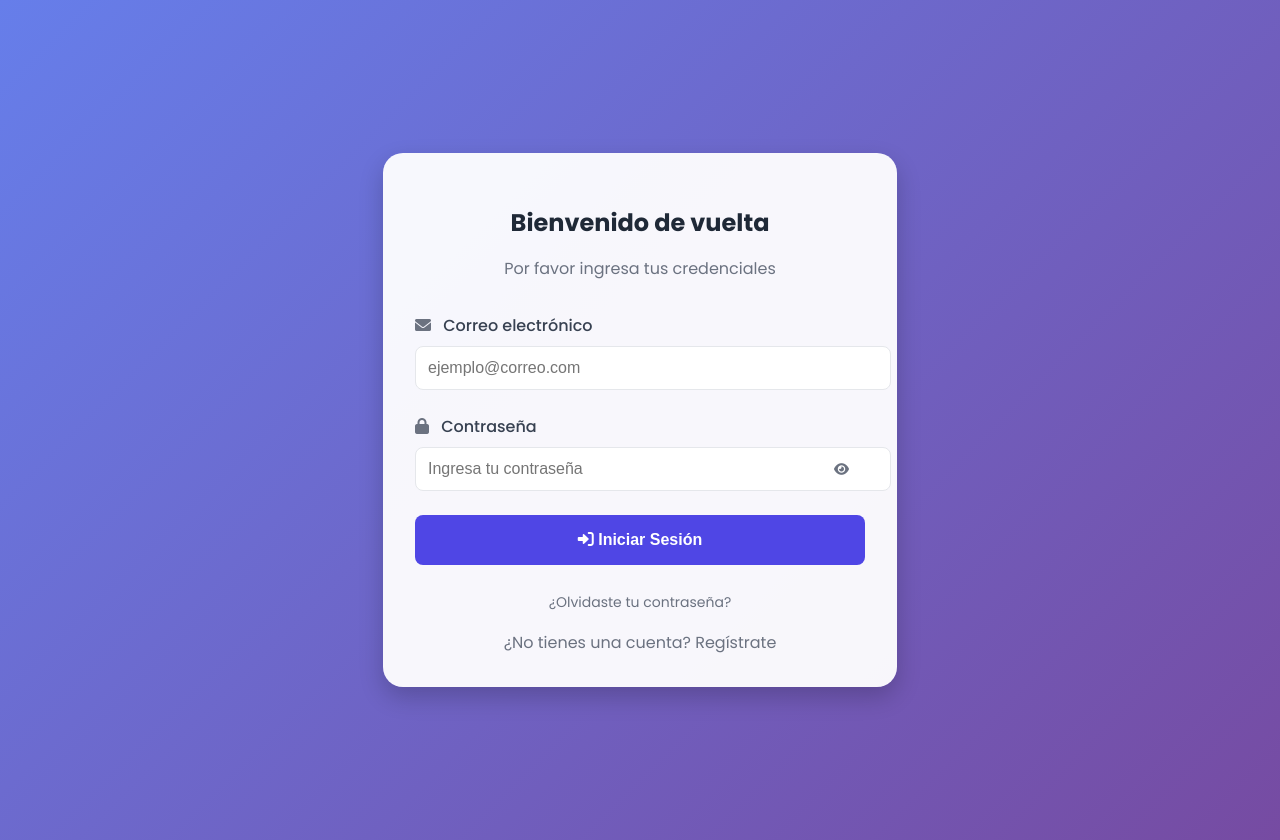
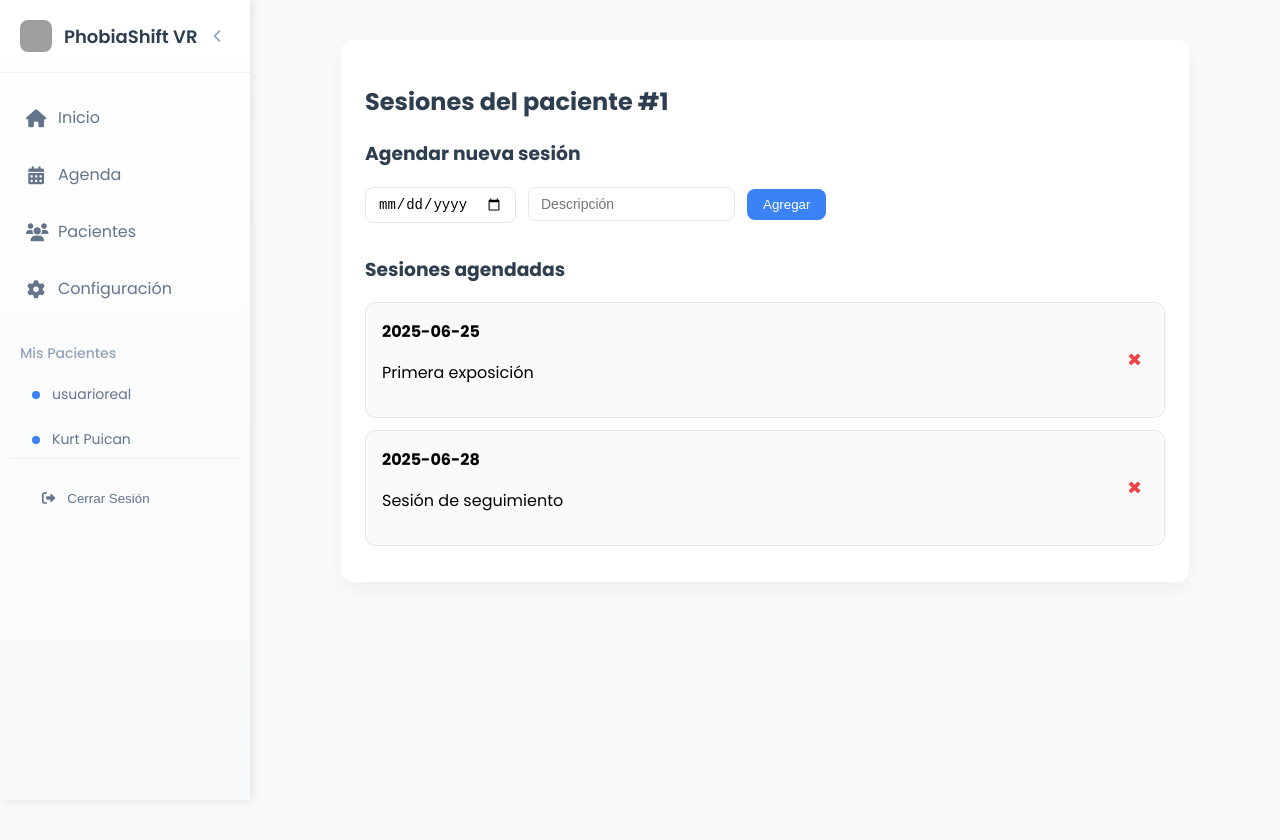
Before and after one commit to MindRelief-Grupo-04/Frontend-MindRelief, an Angular app: page /paciente/1/sesiones in a window 1280 px wide. Before the commit this address led to /login. After the commit the page ends 800 px from the top, so only its background shows below. Built offline with nearby package versions, Linux system fonts and the light colour scheme; data requests are answered from the project's data file; sample sign-in values are in the browser's storage; grey boxes are pictures that could not be loaded.

Commit message:
feat(sessions): add sessions component

```diff
--- a/db.json
+++ b/db.json
@@ -17,6 +17,12 @@
       "name": "hola123",
       "email": "hola@gmail.com",
       "password": "hola"
+    },
+    {
+      "id": "aa72",
+      "name": "leonardo leon",
+      "email": "hola12345@gmail.com",
+      "password": "hola"
     }
   ],
   "patients": [
@@ -26,6 +32,20 @@
       "name": "usuarioreal",
       "age": 54,
       "gender": "Femenino"
+    },
+    {
+      "id": "2305",
+      "userId": "1",
+      "name": "Kurt Puican",
+      "age": 23,
+      "gender": "Masculino"
+    },
+    {
+      "id": "4c7f",
+      "userId": "aa72",
+      "name": "Karen Dejo",
+      "age": 43,
+      "gender": "Masculino"
     }
   ],
   "events": [
@@ -46,6 +66,33 @@
       "end": "2024-06-16T14:00:00Z",
       "description": "Almuerzo en la cafetería central",
       "color": "#0b8043"
+    },
+    {
+      "id": "1cb1",
+      "userId": "aa72",
+      "title": "willy",
+      "start": "2025-06-15T08:00:00-05:00",
+      "end": "2025-06-15T08:30:00-05:00",
+      "description": "",
+      "color": "#4285f4"
+    },
+    {
+      "id": "df20",
+      "userId": "aa72",
+      "title": "maria",
+      "start": "2025-06-16T11:00:00-05:00",
+      "end": "2025-06-16T11:30:00-05:00",
+      "description": "",
+      "color": "#4285f4"
+    },
+    {
+      "id": "3e45",
+      "userId": "aa72",
+      "title": "salva",
+      "start": "2025-06-18T07:00:00-05:00",
+      "end": "2025-06-18T07:30:00-05:00",
+      "description": "",
+      "color": "#4285f4"
     }
   ]
 }
--- a/src/app/app.routes.ts
+++ b/src/app/app.routes.ts
@@ -30,6 +30,11 @@ export const routes: Routes = [
     canActivate: [AuthGuard],
     loadComponent: () => import('./pages/configuracion/configuracion.component').then(m => m.ConfiguracionComponent)
   },
+  {
+    path: 'paciente/:id/sesiones',
+    loadComponent: () => import('./pages/sessions/sessions.component').then(m => m.SessionsComponent)
+  },
+
  // {
    // path: 'monitoring/:id',
    // canActivate: [AuthGuard],
--- a/src/app/pages/sessions/sessions.component.css
+++ b/src/app/pages/sessions/sessions.component.css
@@ -0,0 +1,66 @@
+.sessions-container {
+  max-width: 800px;
+  margin: 40px auto;
+  padding: 24px;
+  background: #ffffff;
+  border-radius: 12px;
+  box-shadow: 0 8px 20px rgba(0, 0, 0, 0.05);
+  font-family: 'Poppins', sans-serif;
+}
+
+h2, h3 {
+  color: #2c3e50;
+}
+
+.session-form {
+  margin-bottom: 32px;
+}
+
+.session-form input {
+  margin-right: 12px;
+  padding: 8px 12px;
+  border: 1px solid #e2e8f0;
+  border-radius: 8px;
+  font-size: 14px;
+}
+
+.session-form button {
+  padding: 8px 16px;
+  background-color: #3b82f6;
+  color: white;
+  border: none;
+  border-radius: 8px;
+  cursor: pointer;
+  font-weight: 500;
+}
+
+.session-form button:hover {
+  background-color: #2563eb;
+}
+
+.session-list .session-card {
+  display: flex;
+  justify-content: space-between;
+  align-items: center;
+  background: #f9fafb;
+  border: 1px solid #e5e7eb;
+  border-radius: 10px;
+  padding: 16px;
+  margin-bottom: 12px;
+}
+
+.session-card .info {
+  flex-grow: 1;
+}
+
+.session-card .delete {
+  background: transparent;
+  border: none;
+  color: #ef4444;
+  font-size: 18px;
+  cursor: pointer;
+}
+
+.session-card .delete:hover {
+  color: #dc2626;
+}
--- a/src/app/pages/sessions/sessions.component.html
+++ b/src/app/pages/sessions/sessions.component.html
@@ -1 +1,28 @@
-<p>sessions works!</p>
+<div class="sessions-container">
+  <h2>Sesiones del paciente #{{ patientId }}</h2>
+
+  <div class="session-form">
+    <h3>Agendar nueva sesión</h3>
+    <form (ngSubmit)="addSession()">
+      <input type="date" [(ngModel)]="newDate" name="date" required />
+      <input type="text" [(ngModel)]="newDescription" name="description" placeholder="Descripción" required />
+      <button type="submit">Agregar</button>
+    </form>
+  </div>
+
+  <div class="session-list">
+    <h3>Sesiones agendadas</h3>
+    <div *ngIf="sessions.length > 0; else empty">
+      <div class="session-card" *ngFor="let session of sessions">
+        <div class="info">
+          <strong>{{ session.date }}</strong>
+          <p>{{ session.description }}</p>
+        </div>
+        <button class="delete" (click)="deleteSession(session.id)">✖</button>
+      </div>
+    </div>
+    <ng-template #empty>
+      <p>No hay sesiones agendadas aún.</p>
+    </ng-template>
+  </div>
+</div>
--- a/src/app/pages/sessions/sessions.component.ts
+++ b/src/app/pages/sessions/sessions.component.ts
@@ -1,11 +1,57 @@
-import { Component } from '@angular/core';
+import { Component, OnInit } from '@angular/core';
+import { ActivatedRoute } from '@angular/router';
+import { CommonModule } from '@angular/common';
+import { FormsModule } from '@angular/forms';
+
+interface Session {
+  id: string;
+  date: string;
+  description: string;
+}
 
 @Component({
   selector: 'app-sessions',
-  imports: [],
+  standalone: true,
+  imports: [CommonModule, FormsModule],
   templateUrl: './sessions.component.html',
-  styleUrl: './sessions.component.css'
+  styleUrls: ['./sessions.component.css']
 })
-export class SessionsComponent {
+export class SessionsComponent implements OnInit {
+  patientId!: string;
+  sessions: Session[] = [];
 
+  newDate = '';
+  newDescription = '';
+
+  ngOnInit(): void {
+    this.patientId = this.route.snapshot.paramMap.get('id') || '';
+    this.loadSessions();
+  }
+
+  constructor(private route: ActivatedRoute) {}
+
+  loadSessions(): void {
+    // Simulación: luego conectar a un servicio backend
+    this.sessions = [
+      { id: '1', date: '2025-06-25', description: 'Primera exposición' },
+      { id: '2', date: '2025-06-28', description: 'Sesión de seguimiento' }
+    ];
+  }
+
+  addSession(): void {
+    if (this.newDate && this.newDescription) {
+      const newSession: Session = {
+        id: crypto.randomUUID(),
+        date: this.newDate,
+        description: this.newDescription
+      };
+      this.sessions.push(newSession);
+      this.newDate = '';
+      this.newDescription = '';
+    }
+  }
+
+  deleteSession(id: string): void {
+    this.sessions = this.sessions.filter(session => session.id !== id);
+  }
 }
--- a/src/app/sidebar/sidebar.component.html
+++ b/src/app/sidebar/sidebar.component.html
@@ -32,7 +32,7 @@
     <div class="patients-section" *ngIf="isExpanded && patients.length > 0">
       <h3>Mis Pacientes</h3>
       <div class="patient-list">
-        <div class="patient-item" *ngFor="let patient of patients">
+        <div class="patient-item" *ngFor="let patient of patients" (click)="goToSessions(patient.id.toString())">
           <span class="status blue"></span>
           <span class="patient-name">{{ patient.name }}</span>
         </div>
@@ -46,3 +46,4 @@
     </button>
   </div>
 </div>
+</div>
--- a/src/app/sidebar/sidebar.component.ts
+++ b/src/app/sidebar/sidebar.component.ts
@@ -1,5 +1,5 @@
 import { Component, OnInit } from '@angular/core';
-import { RouterLink, RouterLinkActive } from '@angular/router';
+import {Router, RouterLink, RouterLinkActive} from '@angular/router';
 import { CommonModule } from '@angular/common';
 import { AuthService } from '../User/services/auth.service';
 import { PatientService } from '../services/patient.service';
@@ -18,14 +18,15 @@ export class SidebarComponent implements OnInit {
 
   constructor(
     private authService: AuthService,
-    private patientService: PatientService
+    private patientService: PatientService,
+    private router: Router
   ) {}
 
   ngOnInit(): void {
-    const userId = this.authService.currentUserValue?.id?.toString() || '';
+    const userId = this.authService.currentUserValue?.id;
     if (userId) {
-      this.patientService.getPatientsByUser(userId).subscribe((patients) => {
-        this.patients = patients;
+      this.patientService.getPatientsByUser(userId.toString()).subscribe(p => {
+        this.patients = p;
       });
     }
   }
@@ -36,5 +37,9 @@ export class SidebarComponent implements OnInit {
 
   cerrarSesion(): void {
     this.authService.logout();
+
+  }
+  goToSessions(patientId: string) {
+    this.router.navigate(['/paciente', patientId, 'sesiones']);
   }
 }
```
